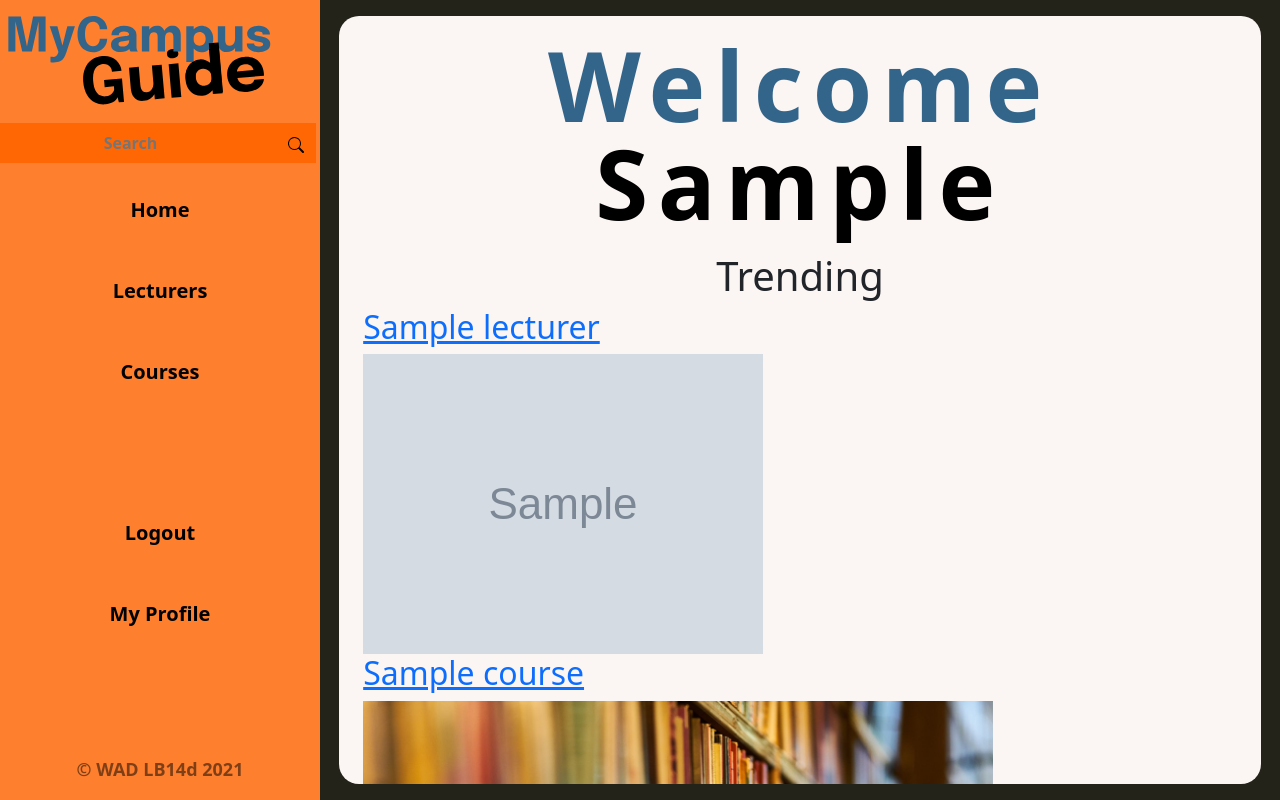
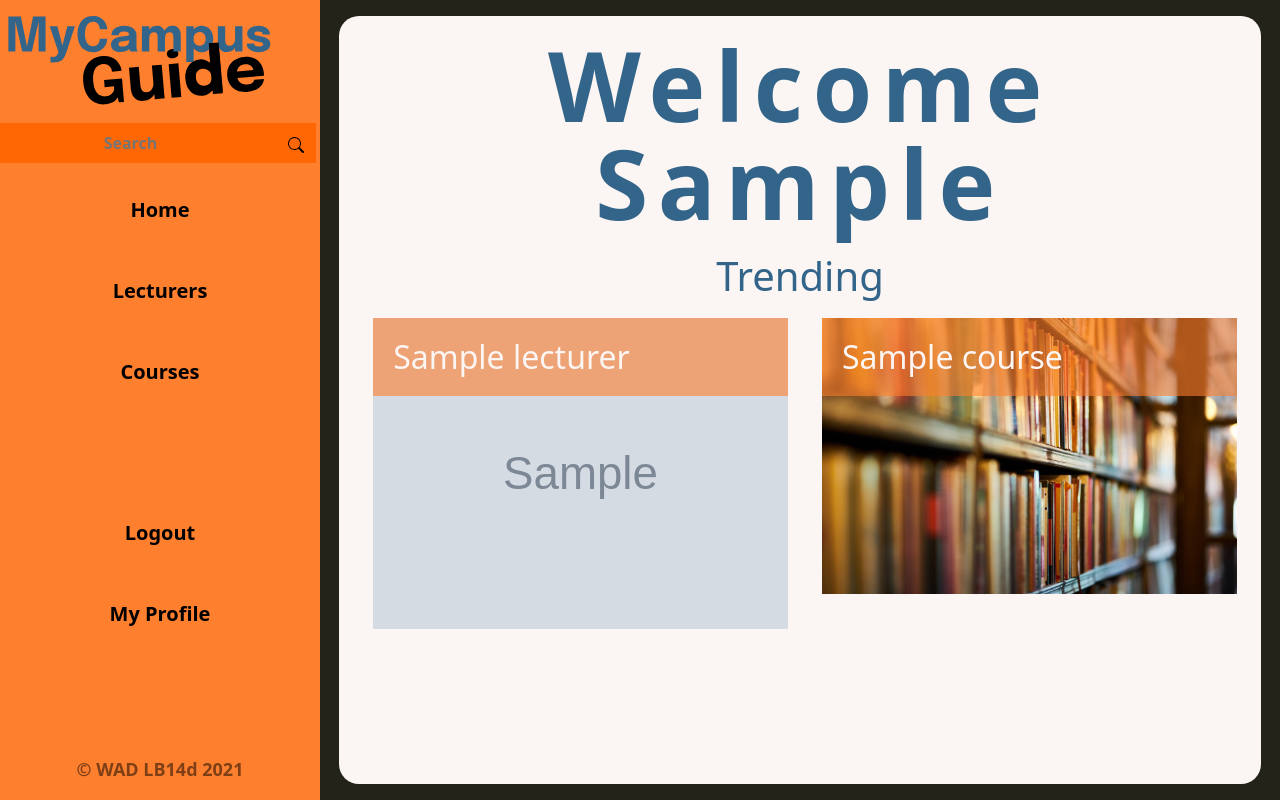
Before and after one commit to WAD2-LB14d/mycampusguide, a Django app: page / in a window 1280 px wide. Run offline with Django 3.2, Linux system fonts and the light colour scheme; a user stored in the database is signed in; tables that the repository leaves empty hold one stand-in row (values such as "Sample post"); grey boxes marked "Sample" are stand-in pictures; some libraries are stand-ins or nearby versions.

Commit message:
index/home page styled

```diff
--- a/my_campus_guide/static/css/style.css
+++ b/my_campus_guide/static/css/style.css
@@ -372,4 +372,36 @@ footer {
 
 #trending_h1{
 	text-align: center !important;
+	color: #33658A;
 }
+
+#index_page_username{
+	color: #33658A;
+
+}
+
+.index_page_div{
+	margin: 10px;
+
+
+}
+
+.index_page_div img{
+	position: absolute;
+	width: 45%;
+
+}
+
+.index_page_div h2{
+	position: absolute;
+	z-index: 99;
+	width: 45%;
+
+	padding: 20px;
+	color: #FBF5F3;
+	background-color: rgb(254,127,45,0.6);
+}
+
+.index_page_div h2:hover{
+	background-color:  rgb(254,127,45,0.9);
+}
--- a/my_campus_guide/templates/guide/index.html
+++ b/my_campus_guide/templates/guide/index.html
@@ -10,14 +10,14 @@
     <div class="container">
     <h1 class="pageTitle">Welcome
     {% if user.is_authenticated %}
-      <span class="username">{{ user.username }} </span>
+      <span class="username" id="index_page_username">{{ user.username }} </span>
     {% endif %}
 		</h1>
     {% if lecturer or course %}
       <h1 id="trending_h1">Trending</h1>
       <div class="row">
         {% if lecturer %}
-          <div class="col">
+          <div class="col index_page_div">
             <a href="{% url 'guide:show_lecturer' lecturer.slug %}">
               <h2>{{ lecturer.name }}</h2>
               {% if lecturer.picture %}
@@ -27,7 +27,7 @@
           </div>
         {% endif %}
         {% if course %}
-          <div class="col">
+          <div class="col index_page_div">
             <a href="{% url 'guide:show_course' course.slug %}">
               <h2>{{ course.name }}</h2>
               <img src="{% static 'images/' %}{{ course_image }}" class="trending">
```
